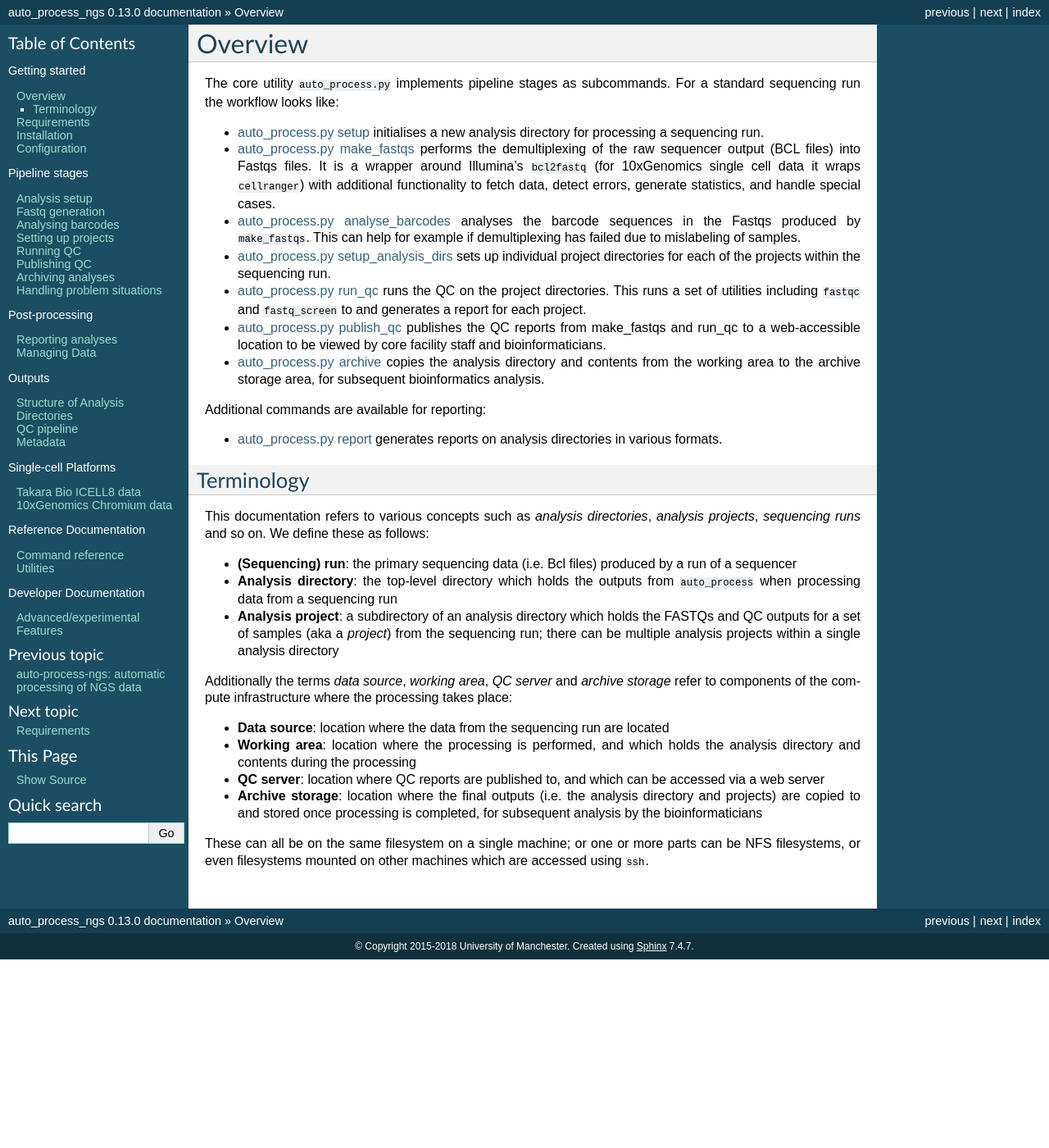
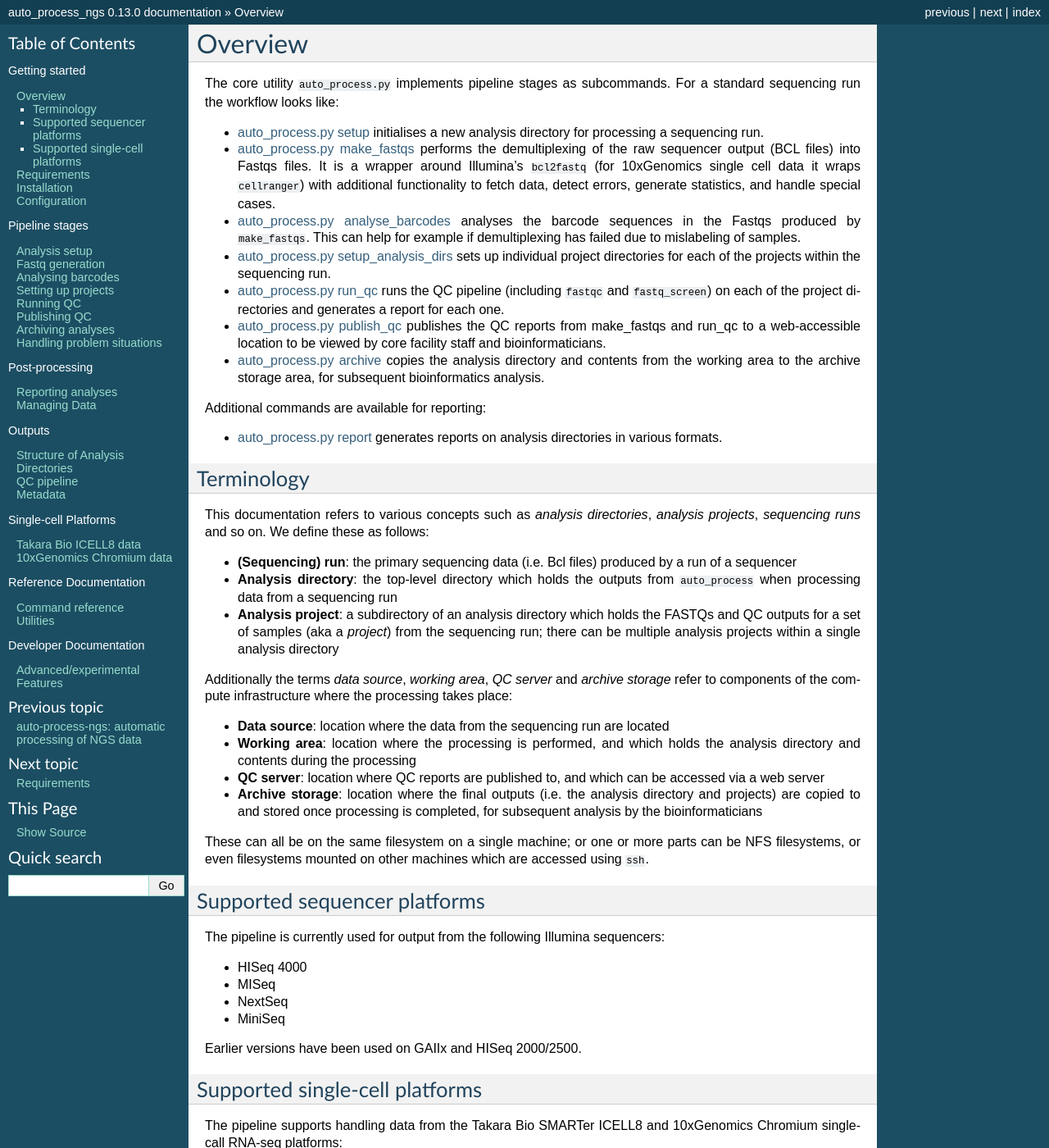
Before and after one commit to fls-bioinformatics-core/auto_process_ngs, a Sphinx documentation site: the page built from docs/source/overview.rst, in a window 1280 px wide and 1400 px high. Shown: the whole window at 82% size. Built offline with Sphinx 7.4.7, drawn with Linux system fonts in a browser that asks for light colours; pages that are not in the unit, such as notebooks, are missing from menus; some of the changed text lies outside the part shown.

Commit message:
Documentation: move supported platforms etc to the 'overview' section.

```diff
--- a/docs/source/overview.rst
+++ b/docs/source/overview.rst
@@ -28,9 +28,9 @@ like:
   projects within the sequencing run.
 
 * :doc:`auto_process.py run_qc <using/run_qc>` runs the
-  QC on the project directories. This runs a set of
-  utilities including ``fastqc`` and ``fastq_screen`` to
-  and generates a report for each project.
+  QC pipeline (including ``fastqc`` and ``fastq_screen``)
+  on each of the project directories and generates a report
+  for each one.
 
 * :doc:`auto_process.py publish_qc <using/publish_qc>`
   publishes the QC reports from make_fastqs and run_qc
@@ -88,3 +88,27 @@ These can all be on the same filesystem on a single machine;
 or one or more parts can be NFS filesystems, or even
 filesystems mounted on other machines which are accessed
 using ``ssh``.
+
+=============================
+Supported sequencer platforms
+=============================
+
+The pipeline is currently used for output from the following
+Illumina sequencers:
+
+* HISeq 4000
+* MISeq
+* NextSeq
+* MiniSeq
+
+Earlier versions have been used on GAIIx and HISeq 2000/2500.
+
+===============================
+Supported single-cell platforms
+===============================
+
+The pipeline supports handling data from the Takara Bio SMARTer
+ICELL8 and 10xGenomics Chromium single-call RNA-seq platforms:
+
+* :doc:`Handling ICELL8 scRNA-seq data <icell8>`
+* :doc:`Handling 10xGenomics Chromium scRNA-seq data <10xgenomics>`
```
Also changed, not shown: docs/source/requirements.rst (+0 -24 lines).
